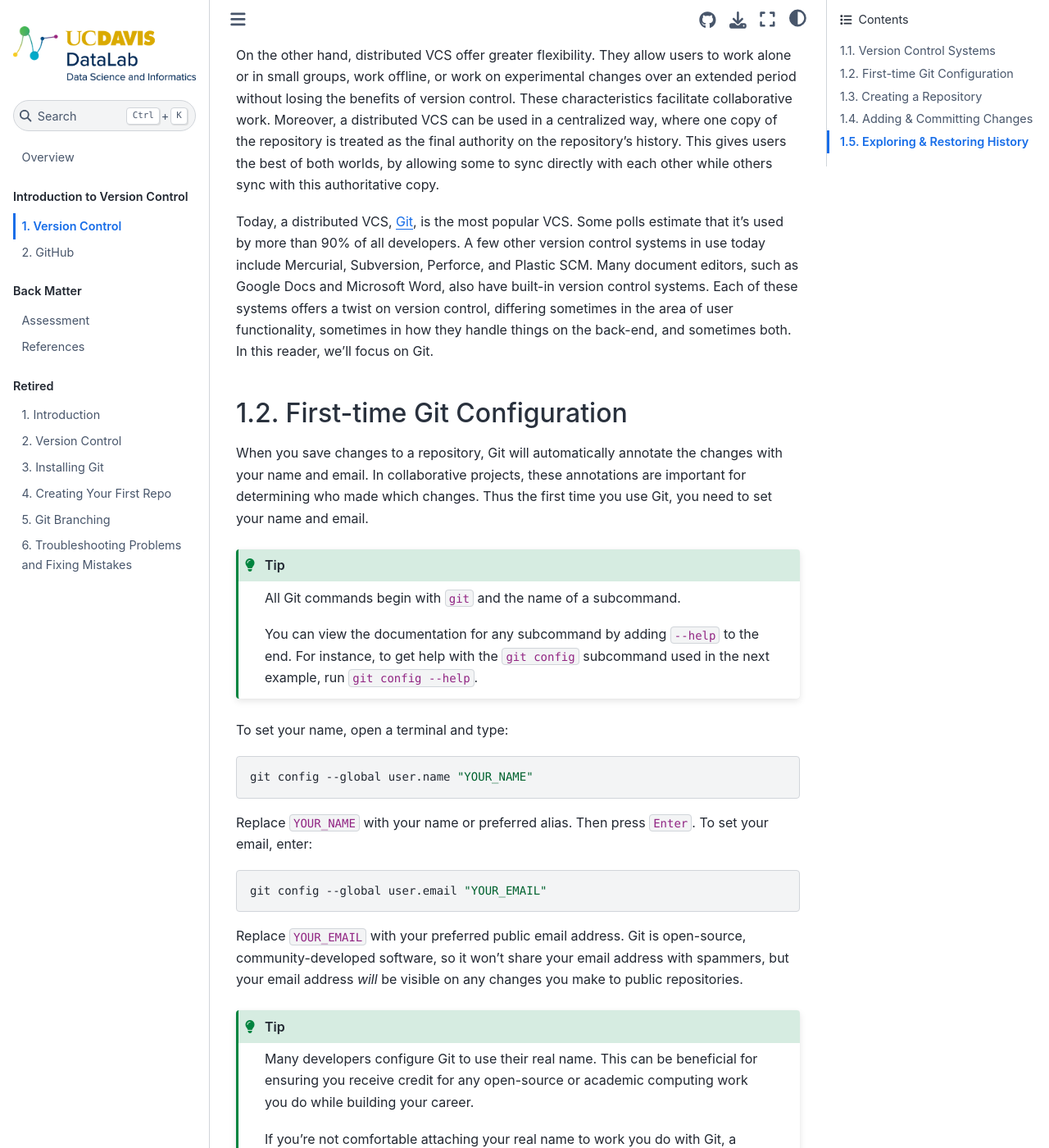
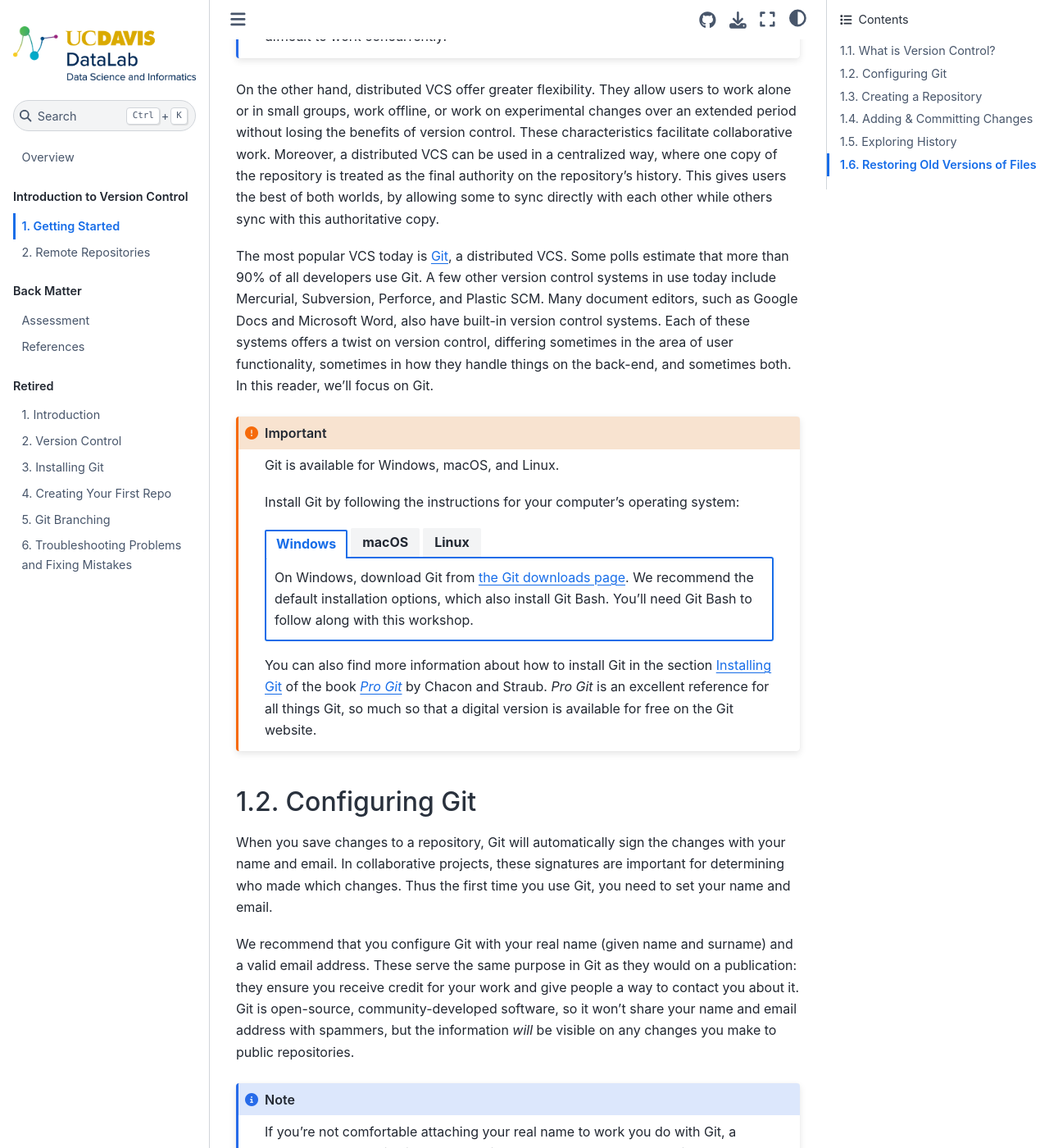
Before and after one commit to ucdavisdatalab/workshop_introduction_to_version_control, a Jupyter Book: the page built from chapters/01_getting-started.md, in a window 1280 px wide and 1400 px high, scrolled down 3521 px. Shown: the whole window at 82% size. Built offline with Jupyter Book 1.0.4 settings and Sphinx 7.4.7 and the Sphinx Book theme 1.1.4, drawn with Linux system fonts in a browser that asks for light colours; some of the changed text lies outside the part shown.

Commit message:
Revise chapters 1-2.

````diff
--- a/_toc.yml
+++ b/_toc.yml
@@ -7,8 +7,8 @@
   - caption: Introduction to Version Control
     numbered: true
     chapters:
-      - file: chapters/01_version-control
-      - file: chapters/02_github
+      - file: chapters/01_getting-started
+      - file: chapters/02_remote-repositories
   - caption: Back Matter
     chapters:
     - file: chapters/assessment
--- a/chapters/01_version-control.md
+++ b/chapters/01_getting-started.md
@@ -1,4 +1,4 @@
-# Version Control
+# Getting Started
 
 :::{admonition} Learning Goals
 :class: note
@@ -18,19 +18,22 @@
 :::
 
 
-**Version control** describes the process of storing and organizing multiple
-versions (or copies) of files on your computer. Approaches to version control
-range from simple to complex and they can involve the use of both manual and
-automatic workflows. Ultimately, the overall goal of version control is to
-store and manage multiple versions of the same file(s).
+## What is Version Control?
 
-Chances are good that you are already doing some kind of version control
-yourself. Most people have a folder/directory somewhere on their computer that
-looks something like this:
+<!-- TODO -->
+**Version control** is the process of storing and organizing multiple versions
+(or copies) of files on your computer. Approaches to version control range from
+simple to complex and they can involve the use of both manual and automatic
+workflows. Ultimately, the overall goal of version control is to store and
+manage multiple versions of the same file(s).
+
+Chances are good that you're already doing some kind of version control
+yourself. You might have a directory somewhere on your computer that looks
+something like this:
 
 ![](/images/mac_finder_1.png)
 
-Or perhaps, this:
+Or perhaps this:
 
 ![](/images/mac_window_2.png)
 
@@ -58,9 +61,9 @@
 :::{admonition} Historical Note
 :class: note
 IBM’s OS/360 IEBUPDTE software update tool is widely regarded as the earliest
-and most widely adopted precursor to modern, version control systems. Its
+and most widely adopted precursor to modern version control systems. Its
 release in 1972 of the Source Code Control System (SCCS) package marked the
-first, fully fledged system designed specifically for software version control.
+first fully-fledged system designed specifically for software version control.
 :::
 
 It's common for projects to have multiple associated files, so most version
@@ -69,6 +72,7 @@
 up a version control system to keep track of changes to the contents. A
 repository can contain any number of files and subdirectories.
 
+<!-- TODO -->
 It's also common for people to collaborate on projects, so most version control
 systems provide a way to create multiple copies of a repository and share
 changes between them. Version control systems can be divided into two
@@ -129,8 +133,8 @@
 both worlds, by allowing some to sync directly with each other while others
 sync with this authoritative copy.
 
-Today, a distributed VCS, [Git][], is the most popular VCS. Some polls estimate
-that it's used by more than 90% of all developers. A few other version control
+The most popular VCS today is [Git][], a distributed VCS. Some polls estimate
+that more than 90% of all developers use Git. A few other version control
 systems in use today include Mercurial, Subversion, Perforce, and Plastic SCM.
 Many document editors, such as Google Docs and Microsoft Word, also have
 built-in version control systems. Each of these systems offers a twist on
@@ -140,57 +144,119 @@
 
 [Git]: https://git-scm.com/
 
+:::::{important}
+Git is available for Windows, macOS, and Linux.
 
-### First-time Git Configuration
+Install Git by following the instructions for your computer's operating system:
 
-When you save changes to a repository, Git will automatically annotate the
-changes with your name and email. In collaborative projects, these annotations
-are important for determining who made which changes. Thus the first time you
-use Git, you need to set your name and email.
+::::{tab-set}
 
-:::{tip}
-All Git commands begin with `git` and the name of a subcommand.
-
-You can view the documentation for any subcommand by adding `--help` to the
-end. For instance, to get help with the `git config` subcommand used in the
-next example, run `git config --help`.
+:::{tab-item} Windows
+On Windows, download Git from [the Git downloads page][install-git]. We
+recommend the default installation options, which also install Git Bash. You'll
+need Git Bash to follow along with this workshop.
 :::
 
-To set your name, open a terminal and type:
+:::{tab-item} macOS
+<!-- FIXME: do we want them to install with Pixi instead? Xcode is ~30GB -->
+On macOS, there are many ways to install Git. The easiest is generally to
+install Xcode by opening a terminal and entering:
 
-```sh
-git config --global user.name "YOUR_NAME"
+```
+git --version
 ```
 
-Replace `YOUR_NAME` with your name or preferred alias. Then press `Enter`. To
-set your email, enter:
+Then follow the prompts to install Xcode. If you prefer not to install Xcode
+(it is quite large), installing Git with a package manager such as Homebrew,
+MacPorts, or [Pixi][dl-pixi] is also okay.
+:::
 
-```sh
-git config --global user.email "YOUR_EMAIL"
-```
+:::{tab-item} Linux
+On Linux, we recommend installing Git with your distribution's package manager
+(many distributions install Git by default). Installing Git with a user-level
+package manager such as [Pixi][dl-pixi] is also okay.
+:::
 
-Replace `YOUR_EMAIL` with your preferred public email address. Git is
-open-source, community-developed software, so it won't share your email address
-with spammers, but your email address *will* be visible on any changes you make
-to public repositories.
+[dl-pixi]: https://ucdavisdatalab.github.io/workshop_installing_software/
+::::
 
-:::{tip}
-Many developers configure Git to use their real name. This can be beneficial
-for ensuring you receive credit for any open-source or academic computing work
-you do while building your career.
+You can also find more information about how to install Git in the section
+[Installing Git][pg-install] of the book _[Pro Git][pg]_ by Chacon and Straub.
+_Pro Git_ is an excellent reference for all things Git, so much so that a
+digital version is available for free on the Git website.
 
+[install-git]: https://git-scm.com/downloads/win
+[pg-install]: https://git-scm.com/book/en/v2/Getting-Started-Installing-Git
+[pg]: https://git-scm.com/book/en/v2
+:::::
+
+
+## Configuring Git
+
+<!-- TODO: better intro? -->
+
+When you save changes to a repository, Git will automatically sign the changes
+with your name and email. In collaborative projects, these signatures are
+important for determining who made which changes. Thus the first time you use
+Git, you need to set your name and email.
+
+We recommend that you configure Git with your real name (given name and
+surname) and a valid email address. These serve the same purpose in Git as they
+would on a publication: they ensure you receive credit for your work and give
+people a way to contact you about it. Git is open-source, community-developed
+software, so it won't share your name and email address with spammers, but the
+information *will* be visible on any changes you make to public repositories.
+
+:::{note}
 If you're not comfortable attaching your real name to work you do with Git, a
 reasonable alternative is to use an alias you control, such as your GitHub
 username. {numref}`sec-github` explains more about GitHub.
 
 Likewise, if you don't want to attach your primary email address to work you do
-with Git, set up a new email address and use that. Avoid making up a fake email
-address, as this will make it impossible for people to contact you and might
-even allow someone else to take credit for your work.
+with Git, set up a new email address and use that. Don't make up a fake email
+address---someone else could take credit for your work or even impersonate you.
 :::
 
-You can run either of these commands again later to change the name and email
-address with which Git annotates your work.
+To set your name in Git, open a terminal and type:
+
+```none
+git config set --global user.name "YOUR_NAME"
+```
+
+Replace `YOUR_NAME` with your name, keeping the quotes. Then press `Enter`. If
+you make a mistake, don't worry: you can run this command to change your name
+as many times as you need.
+
+Let's break down what the command means. All Git commands begin with `git`
+followed by the name of a subcommand. The command to set Git's configuration
+options is `git config set`. The `--global` argument makes the command set
+options globally (that is, for all of your repositories). Git stores your name
+under the `user.name` configuration option. The final argument is the new value
+for `user.name`. So the command sets `user.name` for all repositories to the
+    name you put inside the quotes.
+
+The related command `git config get` gets the value of an option. You can use
+this to check how Git is configured. For instance, to check what Git thinks
+your name is:
+
+```none
+git config get user.name
+```
+
+:::{tip}
+You can view the documentation for any subcommand by adding `--help` to the
+end. For instance, to get help with the `git config` subcommand, run `git
+config --help`.
+:::
+
+Git stores your email address under the `user.email` configuration option. So
+to set your email, type:
+
+```none
+git config set --global user.email "YOUR_EMAIL"
+```
+
+Replace `YOUR_EMAIL` with your preferred public email address.
 
 Finally, we suggest that you change the default branch name from `master` to
 `main`. You'll learn more about what branches are later, but we advise making
@@ -202,11 +268,18 @@
 
 [sfconservancy]: https://sfconservancy.org/news/2020/jun/23/gitbranchname/
 
-To make this change, run:
+To change the default branch name to `main`, run:
 
-```sh
-git config --global init.defaultBranch main
+```none
+git config set --global init.defaultBranch main
 ```
+
+:::{seealso}
+This section is based on the section [First-Time Git Setup][pg-first] of the
+book _Pro Git_.
+
+[pg-first]: https://git-scm.com/book/en/v2/Getting-Started-First-Time-Git-Setup
+:::
 
 
 (sec-creating-a-repository)=
@@ -229,7 +302,7 @@
 
 Git will reply with a message like:
 
-```
+```none
 Initialized empty Git repository in /home/USERNAME/my_first_repository/.git/
 ```
 
@@ -239,17 +312,10 @@
 This subdirectory is where Git will store the history of the repository.
 
 :::{warning}
-The `.git/` subdirectory is hidden for a reason: generally, you should let Git
-manage its contents. Avoid creating or modifying files and directories inside
-`.git/`, as this might break your repository. If you delete `.git/`, your
-repository will no longer be a repository---it will just be an ordinary
-directory.
-:::
-
-:::{tip}
-How many repositories to create is up to you, and depends on how you like to
-work, but we recommend that you create a separate repository for each distinct
-project.
+The `.git/` subdirectory is hidden for a reason. Let Git manage its contents.
+Avoid creating or modifying files and directories inside `.git/`, as this might
+break your repository. If you delete `.git/`, your repository will no longer be
+a repository---it will just be an ordinary directory.
 :::
 
 Now let's check that Git actually recognizes `my_first_repository/` as a
@@ -268,7 +334,7 @@
 
 Since the directory is a repository, Git will respond with output like:
 
-```
+```none
 On branch main
 
 No commits yet
@@ -286,32 +352,79 @@
 
 :::{note}
 When Git doesn't recognize a directory as a repository, the output from `git
-status` instead looks like:
+status` (and most other `git` subcommands) instead looks like:
 
-```
+```none
 fatal: not a git repository
 ```
+
+If you see this message, your working directory is not a Git repository. Most
+likely you meant to run the command in a different directory.
+:::
+
+:::{tip}
+How many repositories to create is up to you, and depends on how you like to
+work, but we recommend that you create a separate repository for each distinct
+project.
 :::
 
 
 (sec-adding-committing-changes)=
 ## Adding & Committing Changes
 
-Let's create a new file in the repository called `hello.txt`. Open a text
-editor (like `nano` or `vim`), enter the following text, and save it as
-`hello.txt`:
+Let's create a new file in the repository called `hello.txt`. Start by opening
+a text editor.
+
+:::{admonition} Choosing a Text Editor
+:class: note, dropdown
+Even if you primarily use software with graphical user interfaces, it's good to
+be familiar with a command-line text editor. You can use the editor for quick
+edits while at the command-line and on computers that don't provide a graphical
+environment (as is often the case for cloud and high-performance computing
+resources).
+
+The [GNU nano][nano] text editor is a simple and easy-to-learn. It's typically
+pre-installed on Linux and bundled with Git Bash on Windows. On macOS, Pico,
+nano's almost-identical predecessor, is pre-installed. You can run nano with
+the `nano` command (or run Pico with the `pico` command).
+
+[nano]: https://nano-editor.org/
+
+If you like the simplicity of nano but want features like modern keyboard
+shortcuts and syntax highlighting by default, install the [micro][] editor.
+It's available for all major operating systems; see the website for details.
+
+[micro]: https://micro-editor.github.io/
+
+[Vim][] is a powerful, customizable text editor, but takes some time to learn.
+Vim (or its predecessor vi) is typically pre-installed on macOS and Linux, and
+is bundled with Git Bash on Windows. You can run Vim with the `vim` command (or
+run vi with the `vi` command).
+
+[Vim]: https://www.vim.org/
+
+Popular alternatives to Vim with similar features include [GNU Emacs][Emacs]
+and [Neovim][].
+
+[Emacs]: https://www.gnu.org/software/emacs/
+[Neovim]: https://neovim.io/
+:::
+
+
+In the text editor, enter the following text:
 
 ```
 Hello world!
 ```
 
-Now check the status of the repository again:
+Save this as `hello.txt` in the repository directory. Then check the status of
+the repository again:
 
 ```sh
 git status
 ```
 
-```
+```none
 On branch main
 
 No commits yet
@@ -324,23 +437,17 @@
 ```
 
 Git notices the new file, `hello.txt`, and says it's **untracked**, which means
-Git doesn't have any history for the file. You just created the file and
-haven't committed it yet, so it makes sense that there's no history.
+Git doesn't have any history for it. You just created the file and haven't
+committed it yet, so it makes sense that there's no history.
 
 Let's commit `hello.txt` now. The first step is to add the file to Git's
 **staging area** (or **index**). The staging area is a virtual space for
-preparing commits, where you can select which files or changes to include in
-the commit. It might help to imagine the staging area as a box 📦 that you're
-packing up to store or to send to a friend. The `git add` command adds a file
-or set of changes to the box.
+preparing commits, where you can select which changes to include in the commit.
+It might help to imagine the staging area as a box 📦 that you're packing up to
+store or to send to a friend.
 
-:::{tip}
-Putting distinct work in distinct commits makes it easier to inspect (and
-occasionally undo) the work. Use `git add` (and its inverse, `git restore
---staged` or `git reset --`) to curate the contents of your commits.
-:::
-
-Go ahead and add `hello.txt` to the staging area:
+The `git add` command adds changes to the staging area. Go ahead and add the
+changes to `hello.txt`:
 
 ```sh
 git add hello.txt
@@ -352,7 +459,7 @@
 git status
 ```
 
-```
+```none
 On branch main
 
 No commits yet
@@ -362,8 +469,39 @@
         new file:   hello.txt
 ```
 
-Now Git reports that `hello.txt` is in the staging area and ready to be
-committed.
+Git reports that the changes to `hello.txt` are in the staging area and ready
+to be committed. It also lists the command to remove the changes from the
+staging area.
+
+:::{tip}
+Take advantage of the staging area to curate the contents of your commits.
+Putting distinct work in distinct commits makes it easier to inspect (and
+occasionally undo) the work.
+:::
+
+:::{tip}
+In a new repository without any commits, the command to unstage changes is `git
+rm --cached`.
+
+In a repository that has commits, the command to unstage changes is `git
+restore --staged`. This is the command to remember, since most repositories
+have commits.
+
+The distinction can trip up even experienced Git users. If you want a single
+unstage command you can use under any circumstances, run:
+
+```none
+git config set --global alias.unstage "reset --"
+```
+
+Then you can use `git unstage` whenever you want to unstage changes.
+
+<!-- FIXME: uncomment this when the section is added
+You can
+learn more about what the `git config` command above does in
+{numref}`sec-aliases`.
+-->
+:::
 
 You can make a commit with the `git commit` command. Enter the command:
 
@@ -371,10 +509,10 @@
 git commit
 ```
 
-In response, Git will open a text editor (typically `vim`) with the following
+In response, Git will open a text editor (Vim by default) with the following
 text:
 
-```
+```none
 
 # Please enter the commit message for your changes. Lines starting
 # with '#' will be ignored, and an empty message aborts the commit.
@@ -394,11 +532,11 @@
 optionally follow this with a blank second line and then a longer description
 of the commit beginning on the third line.
 
-:::{note}
+:::{tip}
 Conventionally, the first line of a commit message should be 50 characters or
 less, a complete sentence, and written in the imperative mood. For example:
 
-```
+```none
 Fix typos in the main text.
 ```
 
@@ -408,9 +546,9 @@
 want to follow, and check in with them about exceptions to the conventions.
 :::
 
-Edit the first line of the text to look like this:
+Edit the commit message to look like this:
 
-```
+```none
 Add first file.
 # Please enter the commit message for your changes. Lines starting
 # with '#' will be ignored, and an empty message aborts the commit.
@@ -424,9 +562,16 @@
 #
 ```
 
-Finally, you can let Git know that you're done writing the commit message by
-saving the text and exiting the text editor.
+Finally, to let Git know that you're done, save the commit message and exit the
+text editor.
 
+:::{note}
+If you exit the text editor without saving, Git will cancel the commit. This is
+helpful if you change your mind about making a commit or forget to add
+something to the staging area.
+:::
+
+<!--
 :::{admonition} Using Vim
 :class: note, dropdown
 In Vim, press `i` to enter insert mode and type the commit message.
@@ -437,14 +582,11 @@
 If you want to cancel the commit instead, press `Esc` to return to normal mode,
 type `:q!` (the command to quit without saving), and press `Enter`.
 :::
-
-:::{tip}
-If you exit the text editor without saving, Git will cancel the commit.
-:::
+-->
 
 Git will print some output to confirm that the commit was created:
 
-```
+```none
 [main (root-commit) 0f5c79d] Add first file.
  1 file changed, 1 insertion(+)
  create mode 100644 hello.txt
@@ -465,7 +607,7 @@
 git status
 ```
 
-```
+```none
 On branch main
 nothing to commit, working tree clean
 ```
@@ -490,7 +632,7 @@
 git status
 ```
 
-```
+```none
 On branch main
 Changes not staged for commit:
   (use "git add/rm <file>..." to update what will be committed)
@@ -541,7 +683,7 @@
 git status
 ```
 
-```
+```none
 On branch main
 Changes to be committed:
   (use "git restore --staged <file>..." to unstage)
@@ -556,7 +698,7 @@
 git commit
 ```
 
-```
+```none
 [main 4f57023] Move hello.txt to README.md.
  1 file changed, 0 insertions(+), 0 deletions(-)
  rename hello.txt => README.md (100%)
@@ -589,16 +731,22 @@
 :::
 
 
-## Exploring & Restoring History
+(sec-exploring-history)=
+## Exploring History
+
+<!--
+FIXME: better to introduce diff at the same time as add (and possibly split
+adding and committing into two different sections).
+-->
 
 Now that you've made some commits, let's take a look at the repository's
-history. To view the history of commits to a repository, enter the command:
+history. To view the log of commits to a repository, enter the command:
 
 ```sh
 git log
 ```
 
-```
+```none
 commit 4f5702364c155faa260080671b63177550347ea0 (HEAD -> main)
 Author: YOUR_NAME <YOUR_EMAIL>
 Date:   Wed Jan 8 14:32:21 2025 -0800
@@ -623,9 +771,9 @@
 :::
 
 Let's make one more commit: we'll add a title to the `README.md` file. Open the
-file with a text editor and edit it so that the contents are:
+file with a text editor and add a title, so that it looks like this:
 
-```
+```md
 # My README
 
 Hello world!
@@ -638,7 +786,7 @@
 git status
 ```
 
-```
+```none
 On branch main
 Changes not staged for commit:
   (use "git add <file>..." to update what will be committed)
@@ -655,7 +803,7 @@
 git diff
 ```
 
-```
+```diff
 diff --git a/README.md b/README.md
 index cd08755..4e3eb18 100644
 --- a/README.md
@@ -689,7 +837,7 @@
 Add and commit the changes. After you finish, you should have a third commit in
 the repository history (`git log`) that looks something like this:
 
-```
+```none
 commit e15d8c1355f16c26fe00354855c24bff3626fc1b (HEAD -> main)
 Author: YOUR_NAME <YOUR_EMAIL>
 Date:   Wed Jan 8 15:35:02 2025 -0800
@@ -698,18 +846,28 @@
 
 ```
 
-Now suppose you decide you don't like the new title in `README.md`. If you want
-to change the title to something new, the best approach is to edit the file and
-make a new commit. On the other hand, if you want to restore an earlier version
-of the file, manual editing is tedious and error-prone.
 
-Instead, you can use the `git restore --source` command to restore a file to
-how it was in a particular commit.
+## Restoring Old Versions of Files
+
+<!--
+FIXME: this example would be better if we went back several commits, and if
+there were multiple files in the repo (to show that only the restored file
+changes).
+-->
+
+Suppose you decide you don't like the title you added to `README.md` in
+{numref}`sec-exploring-history`. If you want to change the title to something
+different, the best approach is to edit the file and make a new commit. On the
+other hand, if you want to restore an older version of the file, manual editing
+is tedious and error-prone.
+
+Instead, use the `git restore --source` command to restore a file to how it was
+in a particular commit.
 
 To demonstrate this, let's restore `README.md` to how it was in the commit
 before we added a title. First check `git log` to get the commit's hash:
 
-```
+```none
 commit e15d8c1355f16c26fe00354855c24bff3626fc1b (HEAD -> main)
 Author: YOUR_NAME <YOUR_EMAIL>
 Date:   Wed Jan 8 15:35:02 2025 -0800
@@ -756,7 +914,7 @@
 git status
 ```
 
-```
+```none
 On branch main
 Changes not staged for commit:
   (use "git add <file>..." to update what will be committed)
@@ -778,11 +936,13 @@
 path to the file.
 :::
 
+<!--
 :::{note}
 There are many other ways to use `git restore`. For instance, you can use `git
 restore --staged FILE` to remove a file from the staging area. To learn more,
 check the documentation (`git restore --help`).
 :::
+-->
 
 :::{tip}
 If you want to revert/undo an entire commit, use `git revert` rather than `git
````
Also changed, not shown: other parts of chapters/01_getting-started.md (+5 -5 lines), chapters/02_remote-repositories.md (renamed from chapters/02_github.md, +41 -30 lines), chapters/index.md (+0 -2 lines).
